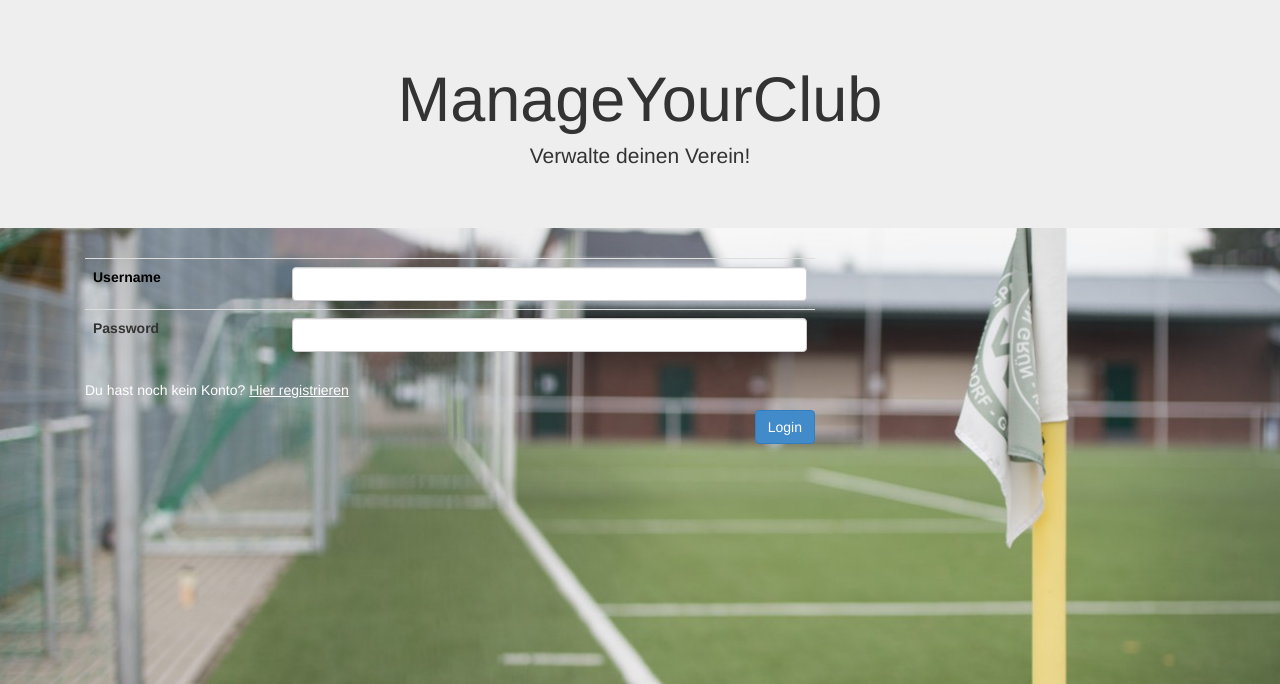
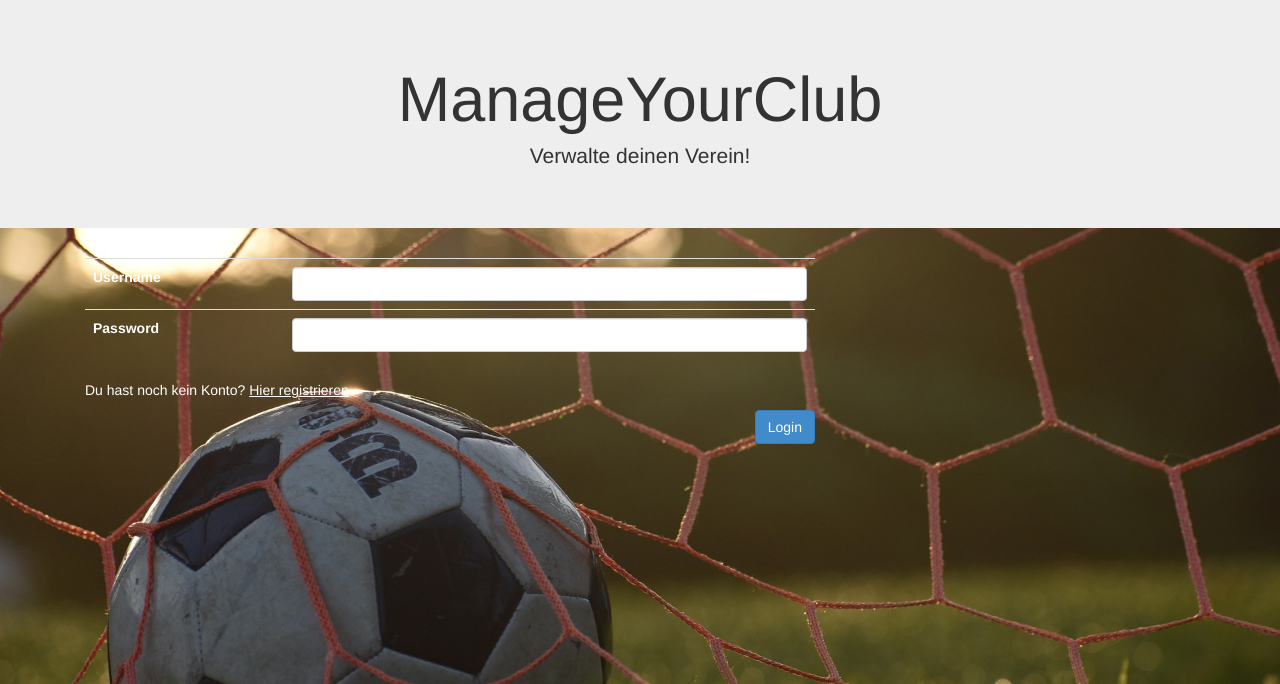
Before and after one commit to SweetBabyCheesus/ManageYourClub, a Django app: page /accounts/login/ in a window 1280 px wide. Shown: the top 684 px of the page. Run offline with Django 3.2, Linux system fonts and the light colour scheme.

Commit message:
neuer hintergrund für login

```diff
--- a/manageyourclub/manageyourclub/settings.py
+++ b/manageyourclub/manageyourclub/settings.py
@@ -75,7 +75,7 @@ WSGI_APPLICATION = 'manageyourclub.wsgi.application'
 # Database
 # https://docs.djangoproject.com/en/2.2/ref/settings/#databases
 
-
+"""
 DATABASES = {
     'default': {
         'ENGINE': 'django.db.backends.mysql',
@@ -94,7 +94,7 @@ DATABASES = {
         'NAME': os.path.join(BASE_DIR, 'db.sqlite3'),
     }
 }
-"""
+
 # Password validation
 # https://docs.djangoproject.com/en/2.2/ref/settings/#auth-password-validators
 
--- a/manageyourclub/users/templates/registration/login.html
+++ b/manageyourclub/users/templates/registration/login.html
@@ -7,7 +7,7 @@
         <div class="lgn-container col-lg-8">
         <style type="text/css">
             body {
-            background: url('{% static "img/login_background.jpg" %}') no-repeat center center fixed;
+            background: url('{% static "img/login-background.jpg" %}') no-repeat center center fixed;
             -webkit-background-size: cover;
             -moz-background-size: cover;
             -o-background-size: cover;
@@ -18,12 +18,12 @@
                 {% csrf_token %}
                 <table class="table">
                     <tr>
-                        <td><label for="id_username" style="color: black;">Username</label></td>
+                        <td><label for="id_username" style="color: white;">Username</label></td>
                         <td><input id="id_username" name="username"
                                    type="text" class="form-control"></td>
                     </tr>
                     <tr>
-                        <td><label for="id_password ">Password</label></td>
+                        <td><label for="id_password" style="color: white;">Password</label></td>
                         <td><input id="id_password" name="password"
                                    type="password" class="form-control"></td>
                     </tr>
```
Also changed, not shown: manageyourclub/db.sqlite3, manageyourclub/static/img/login-background.jpg (added), manageyourclub/static/img/login_background.jpg (deleted).
